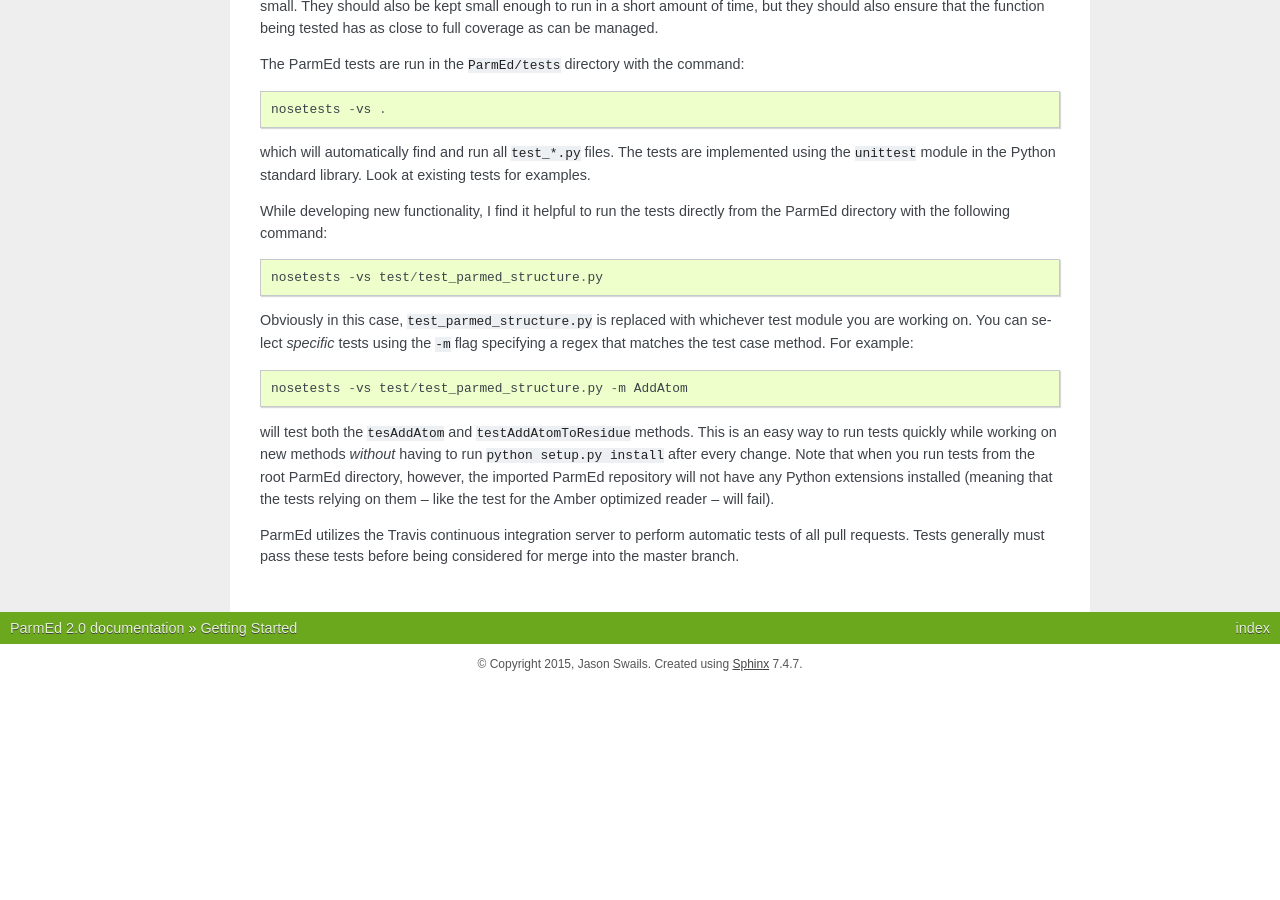
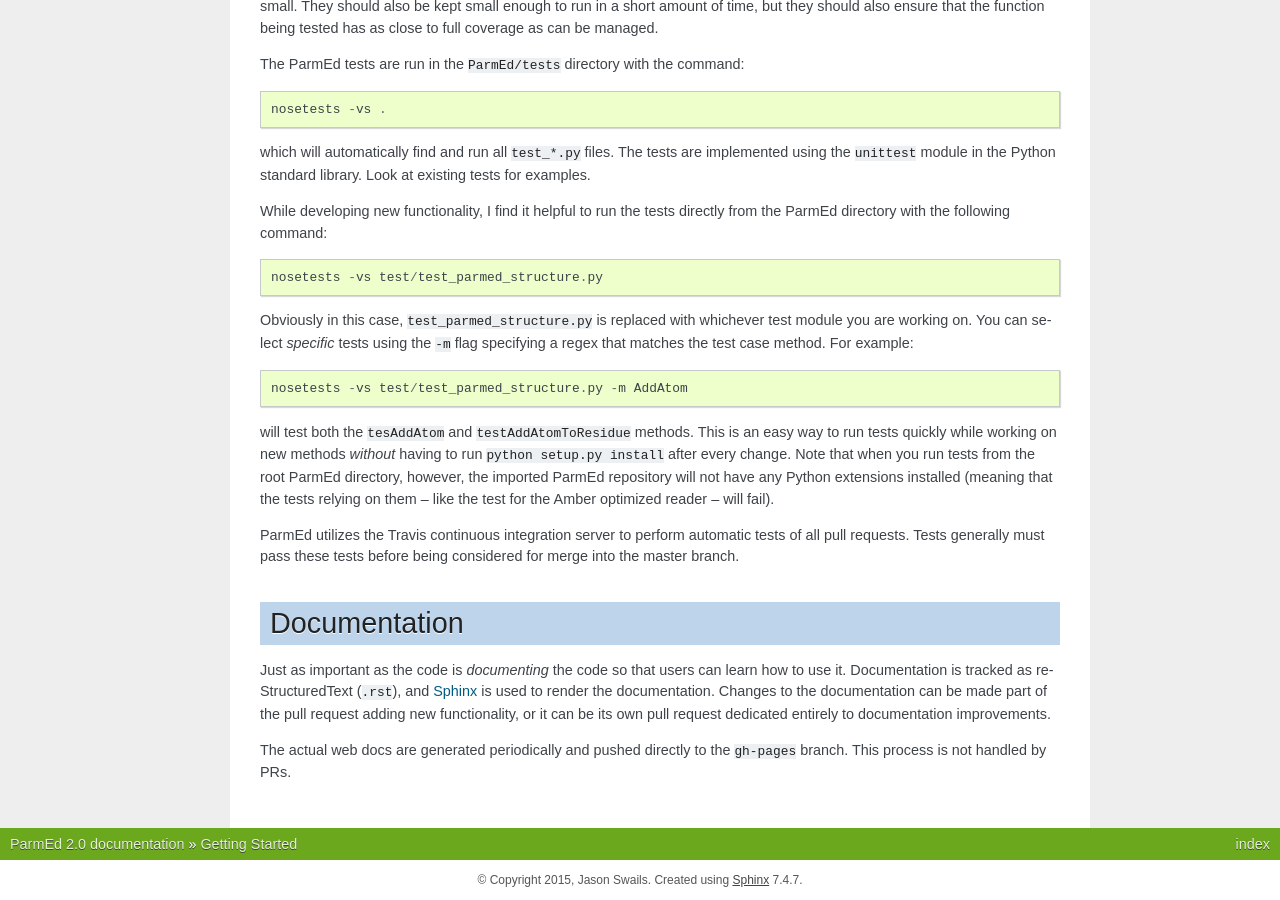
Before and after one commit to ParmEd/ParmEd, a Sphinx documentation site: the page built from doc/devdoc.rst, in a window 1280 px wide and 900 px high, scrolled down 1517 px. Built offline with Sphinx 7.4.7, drawn with Linux system fonts in a browser that asks for light colours; before the commit the page ends 2201 px from its top, so only the background shows below that.

Commit message:
Add note about docs.

```diff
--- a/doc/devdoc.rst
+++ b/doc/devdoc.rst
@@ -120,3 +120,16 @@ them -- like the test for the Amber optimized reader -- will fail).
 ParmEd utilizes the Travis continuous integration server to perform automatic
 tests of all pull requests. Tests generally must pass these tests before being
 considered for merge into the master branch.
+
+Documentation
+-------------
+
+Just as important as the code is *documenting* the code so that users can learn
+how to use it. Documentation is tracked as reStructuredText (``.rst``), and
+`Sphinx <http://sphinx-doc.org/>`_ is used to render the documentation. Changes
+to the documentation can be made part of the pull request adding new
+functionality, or it can be its own pull request dedicated entirely to
+documentation improvements.
+
+The actual web docs are generated periodically and pushed directly to the
+``gh-pages`` branch. This process is not handled by PRs.
```
